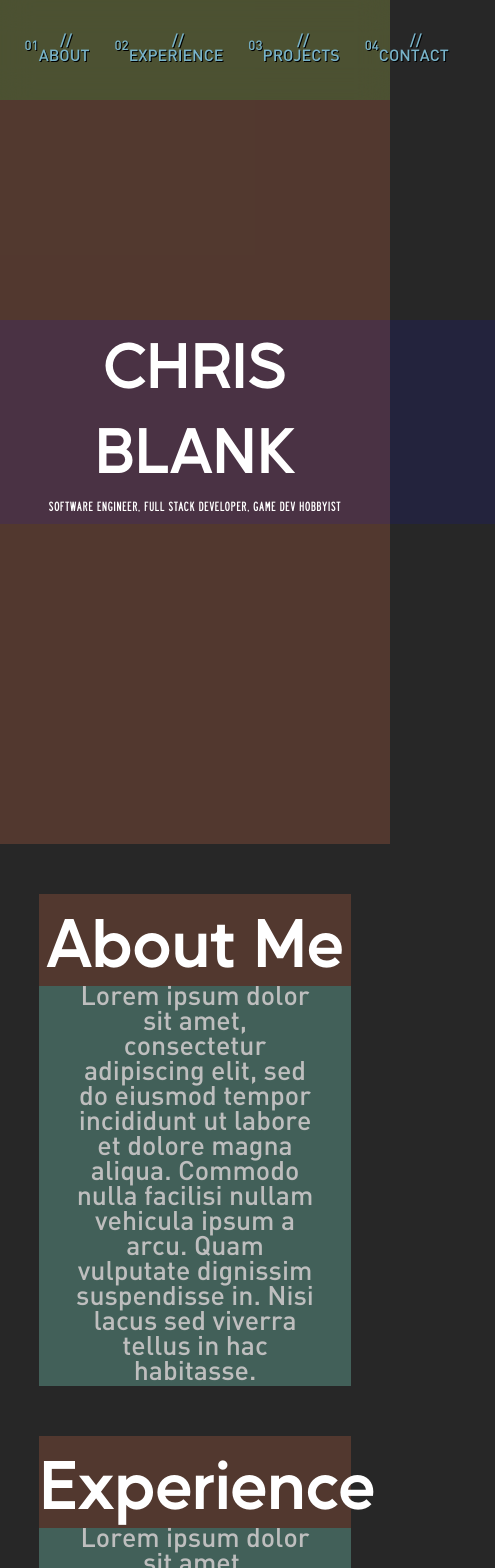
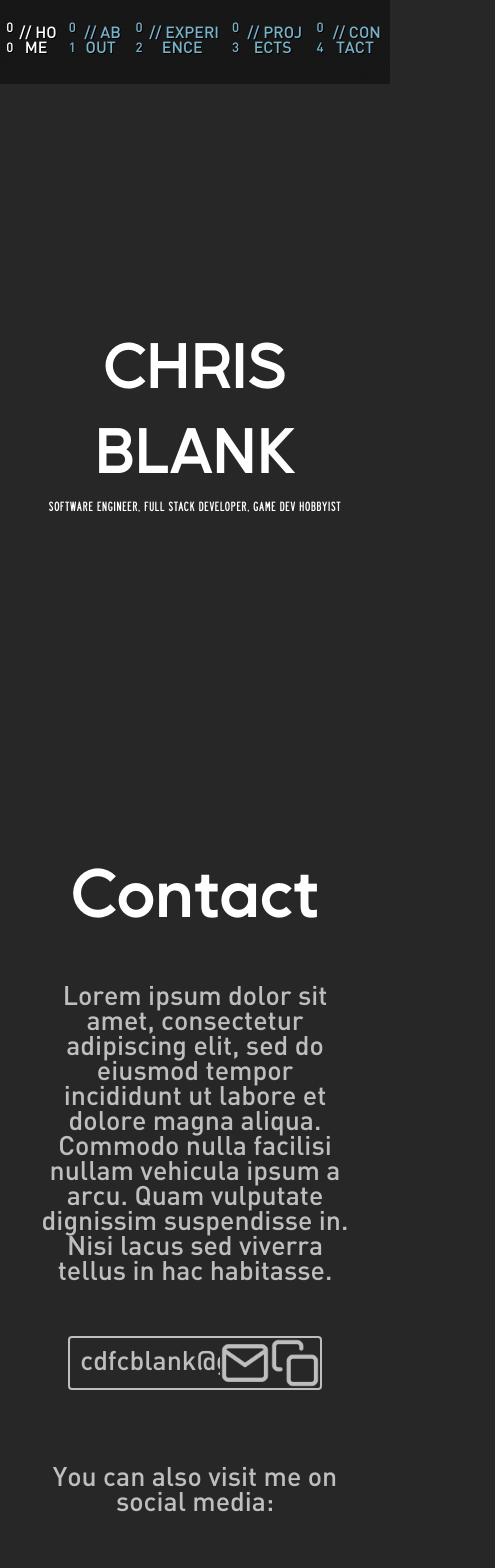
Before and after one commit to cjb412/dev-portfolio, a React (Create React App) app: page / in a window 390 px wide. Shown: the top 1568 px of the page, 495 px wide, since content can reach past the window. Built offline with nearby package versions, Linux system fonts and the light colour scheme.

Commit message:
Adjusted styles to be mobile friendly

```diff
--- a/src/components/4contact/EmailBar.js
+++ b/src/components/4contact/EmailBar.js
@@ -5,13 +5,15 @@ const EmailBar = ({email, mailIcon, copyIcon}) => {
     }
 
     return (
-    <div className='email-bar'>
-        <p>{email}</p>
-        <a href={`mailto:${email}`}>
-            <div>
+    <div className='email-bar subtle-font'>
+        <div className='email-entry'>
+            <p>{email}</p>
+        </div>
+        <div>
+            <a href={`mailto:${email}`}>
                 <img alt='mailIcon' src={mailIcon}></img>
-            </div>
-        </a>
+            </a>
+        </div>
         <div>
             <img alt='copyIcon' src={copyIcon} onClick={writeEmailToClipboard}></img>
         </div>
--- a/src/components/SectionContainer.js
+++ b/src/components/SectionContainer.js
@@ -8,9 +8,9 @@ const SectionContainer = () => {
   return (
     <div className='section-container'>
         <HomeSection />
-        <AboutSection />
+        {/*<AboutSection />
         <ExperienceSection />
-        <ProjectsSection />
+        <ProjectsSection /> */}
         <ContactSection />
     </div>
   )
--- a/src/index.css
+++ b/src/index.css
@@ -37,19 +37,25 @@
 }
 
 /* -------------------------- INDEX BAR -------------------------- */
+/*
+body * {
+  background-color: rgba(255, 3, 3, 0.15);
+} */
 
 .index-bar {
   /* Fixed */
-  width: 100%;
-  height: 100px;
   position: fixed;
   top: 0;
+
+  /* Occupy entire length of viewport */
+  width: 100%;
+  height: 10vh;
+  word-break: break-all;
 
   /* Display index bar buttons in row */
   display: flex;
   flex-direction: row;
   justify-content: center;
-  column-gap: 15px;
 
   /* Blur */
   backdrop-filter: blur(15px);
@@ -67,6 +73,7 @@
   display: flex;
   align-items: center;
   text-align: center;
+
 }
 
 .index-bar-button:hover {
@@ -133,21 +140,17 @@ h2 {
 
 .section-container {
   position: absolute;
+  width: 100%;
   top: 0;
-  width: 100%;
 
   display: flex;
   flex-direction: column;
   align-items: center;
-  row-gap: 50px;
+
 }
 
 .section-container > * {
   width: 80%;
-}
-
-.section-container > div > .subtle-font {
-  padding: 0px 10%;
 }
 
 /* -------------------------- HOME SECTION -------------------------- */
@@ -158,31 +161,14 @@ h2 {
   flex-direction: column;
   align-items: center;
   justify-content: center;
-  width: 100%;
 }
 
 .home-text {
-  min-width: 600px;
 
   /* Display text in center */
   display: flex;
   justify-content: center;
   flex-direction: column;
-}
-
-.home-first-name {
-  /* letter spacing */
-  /* letter-spacing: 3vw; */
-}
-
-.home-last-name {
-  /* letter spacing */
-  /* letter-spacing: 3vw; */
-}
-
-.home-subtitle {
-  /* letter spacing */
-  /* letter-spacing: 0.3vw; */
 }
 
 /* -------------------------- ABOUT SECTION -------------------------- */
@@ -264,61 +250,76 @@ h2 {
 
 .project-block-title {
   width: 100%;
+  word-break: break-all;
 }
 
 .project-block-category {
   width: 100%;
+  word-break: break-all;
+  word-wrap: break-word;
 }
 /* -------------------------- CONTACT SECTION -------------------------- */
 
 #contact-section {
-  /*box-shadow: inset 0em 0em 4em rgba(0, 0, 0, 0.5);*/
+  /* element spacing */
+  row-gap: 50px;
+  margin-bottom: 50px;
 
+  /* element positioning (flexbox) */
   display: flex;
   flex-direction: column;
   align-items: center;
-  row-gap: 30px;
-}
-
-#contact-section > .subtle-text {
-  max-width: 60%;
 }
 
 .email-bar {
+  /* size settings */
+  width: 80%;
   height: 50px;
 
+  /* border */
   border-style: solid;
   border-width: 2px;
   border-radius: 4px;
   border-color: rgb(190, 190, 190);
   color: rgb(190, 190, 190);
 
-  font-size: 20pt;
-  font-family: 'DINMediumRegular';
-
+  /* element positioning (flexbox) */
   display: flex;
   flex-direction: row;
-  justify-content: center;
   align-items: center;
 }
 
-.email-bar p {
-  padding: 0px 20px;
+.email-bar div{
+  /* all elements have maximum height */
+  height: 100%;
+}
+
+.email-bar .email-entry {
+  /* select all text on click */
   -webkit-user-select: all;
   -ms-user-select: all;
   user-select: all;
+
+  /* email entry expands to fill empty space */
+  flex-grow: 1;
+  height: 100%;
+
+  /* text positioning and hiding */
+  padding-left: 10px;
+  overflow: hidden;
+
+  /* Align text to center */
+  display: flex;
+  flex-direction: row;
+  align-items: center;
 }
 
-.email-bar div {
-  background-color: rgb(49, 49, 49);
-}
+.email-bar img {
+  /* images scale down to fit */
+  object-fit: contain;
+  height: 100%;
 
-.email-bar div img {
   cursor: pointer;
-  max-width:40px;
-  max-height:40px;
-  padding: 5px;
-  vertical-align: middle;
   filter:brightness(74.5%);
 }
 
@@ -374,7 +375,7 @@ h2 {
 
 /* -- DEBUG -- */
 
-
+/*
 .index-bar {
   background-color: rgba(58, 165, 63, 0.231);
 }
@@ -423,6 +424,7 @@ h2 {
   background-color: rgba(184, 180, 255, 0.2);
 }
 
+
 #contact-section > * {
   background-color: rgba(0, 128, 0, 0.1);
-}
+}*/
```
Also changed, not shown: src/components/4contact/ContactSection.js (+9 -0 lines).
